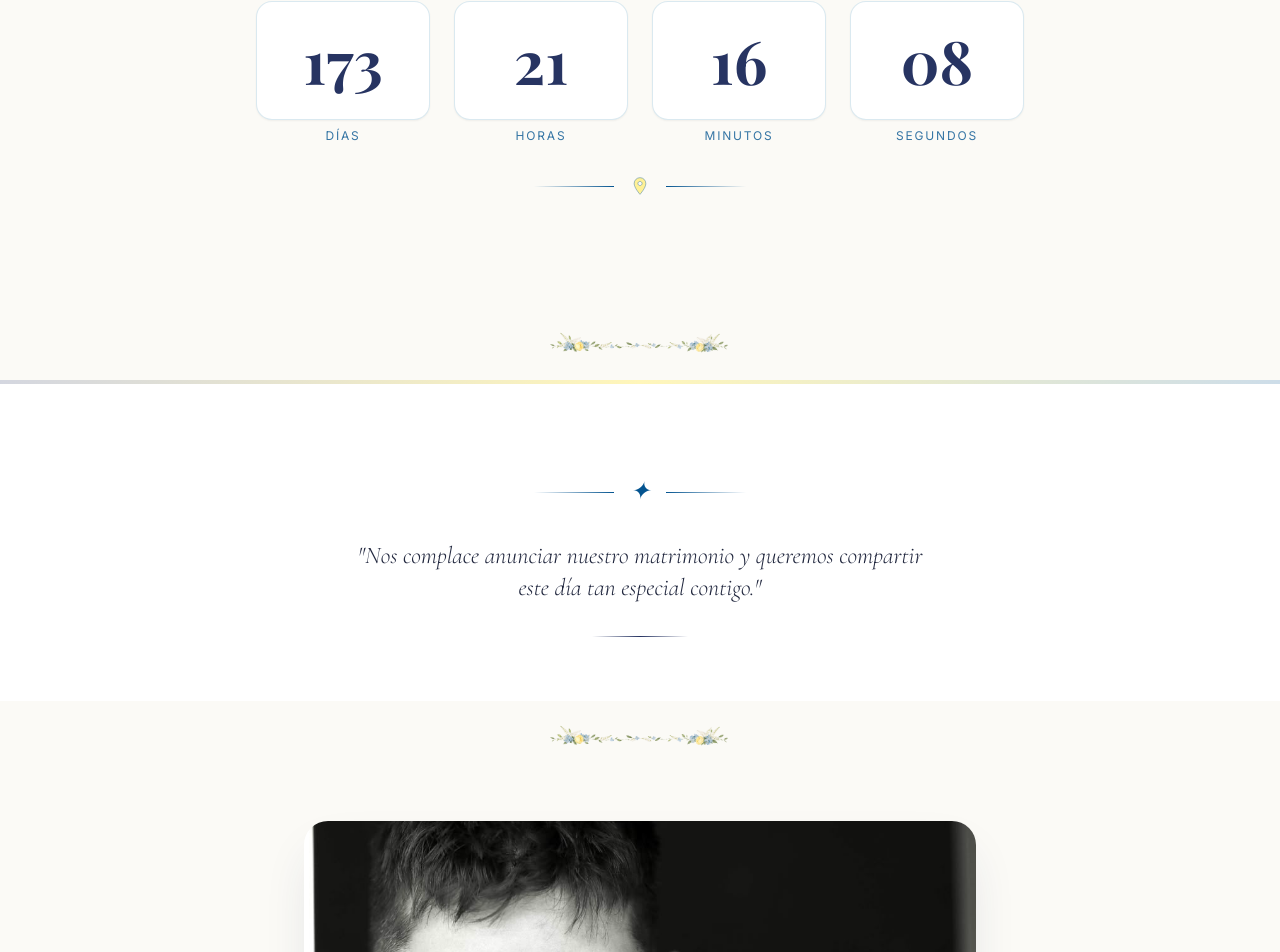
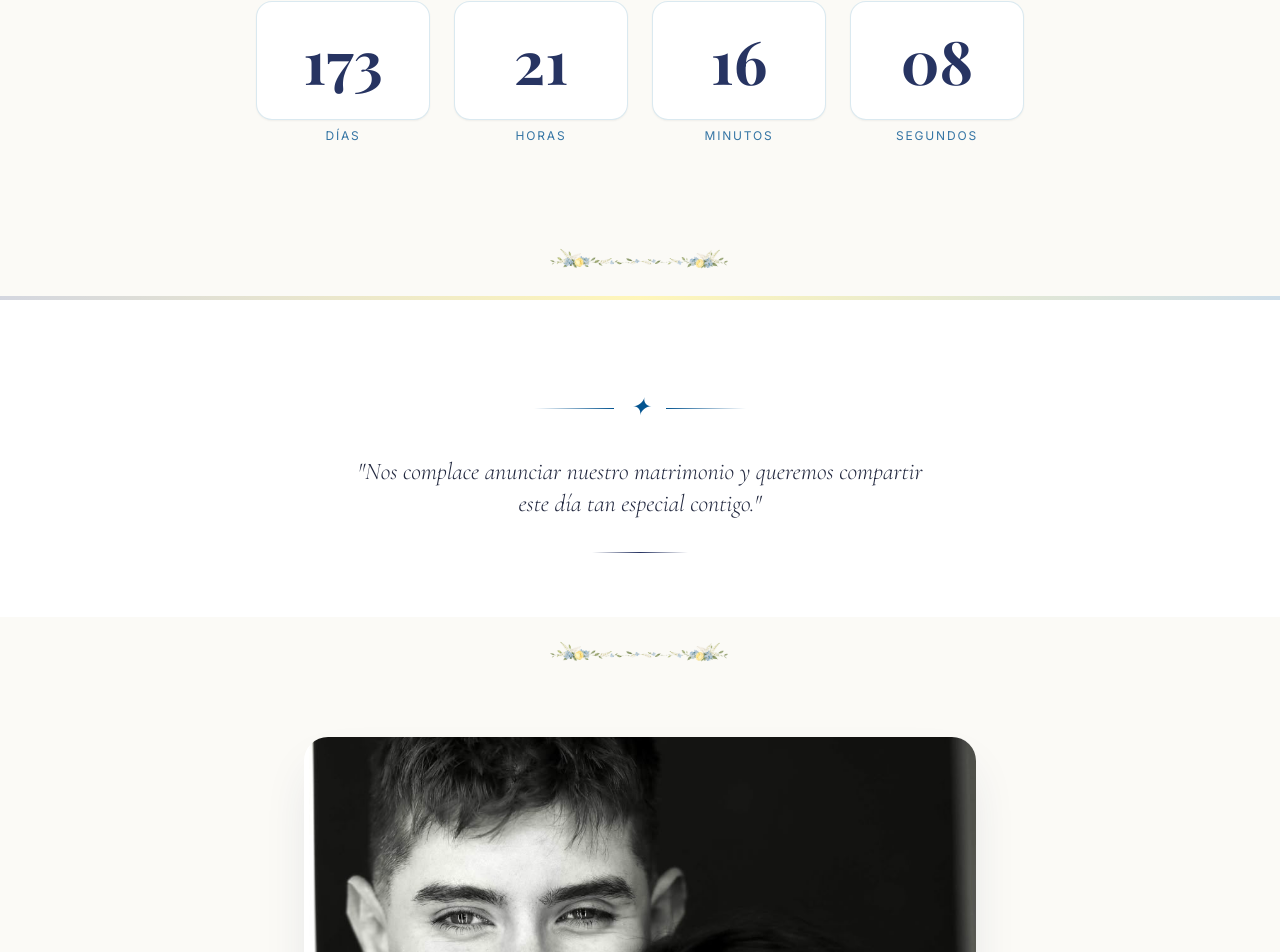
Before and after one commit to BastianVasquez/nicole-luis-wedding-nuevo, a Next.js app: page / in a window 1280 px wide. Shown: the part 1679-2631 px from the top of the page. Built offline with nearby package versions, Linux system fonts and the light colour scheme; a web font is replaced by a local one.

Commit message:
Update Countdown.js
Quitar ícono de pin del divisor

```diff
--- a/components/Countdown.js
+++ b/components/Countdown.js
@@ -55,12 +55,6 @@ export default function Countdown() {
             </div>
           ))}
         </div>
-
-        <div className="divider-floral mt-10">
-          <svg width="20" height="20" viewBox="0 0 24 24" fill="#FFF08C" opacity="0.9" stroke="#045490" strokeWidth="0.5">
-            <path d="M12 2C8.13 2 5 5.13 5 9c0 5.25 7 13 7 13s7-7.75 7-13c0-3.87-3.13-7-7-7zm0 9.5c-1.38 0-2.5-1.12-2.5-2.5s1.12-2.5 2.5-2.5 2.5 1.12 2.5 2.5-1.12 2.5-2.5 2.5z"/>
-          </svg>
-        </div>
       </div>
     </SectionWrapper>
   )
```
